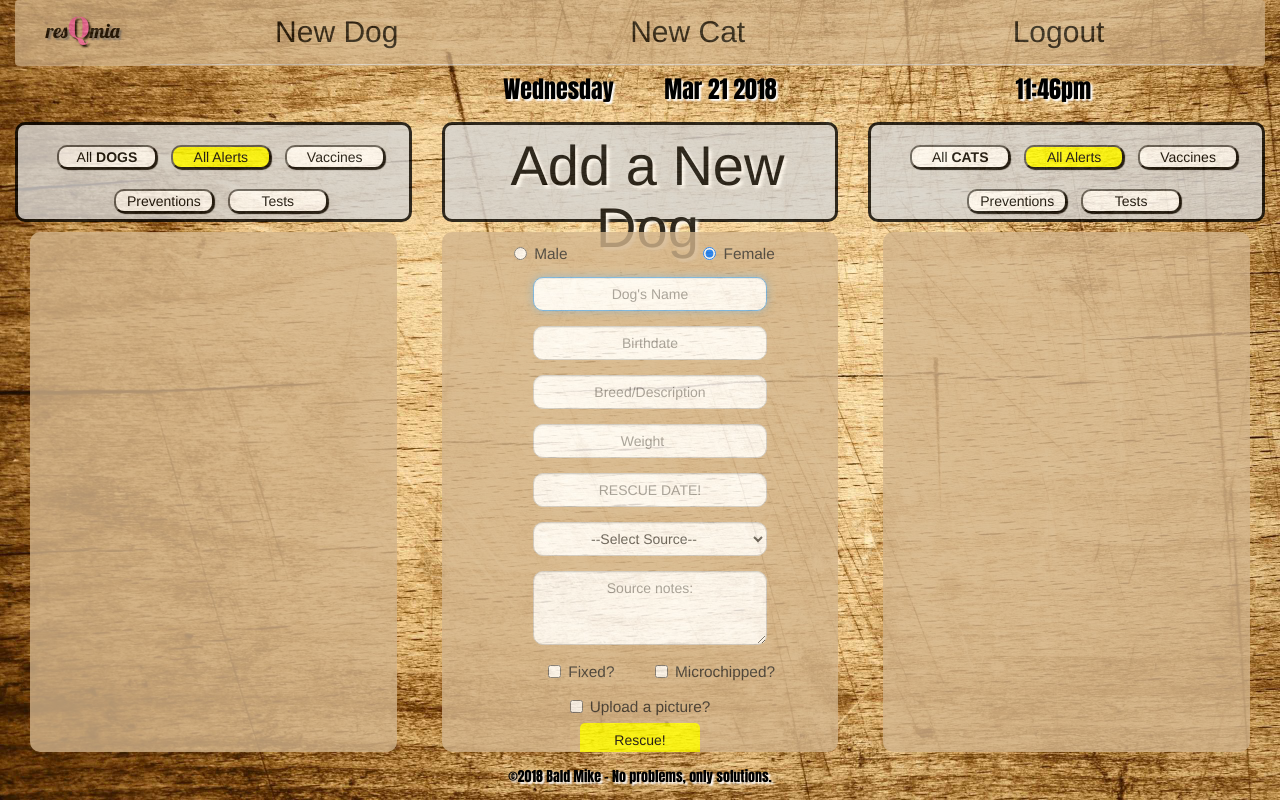
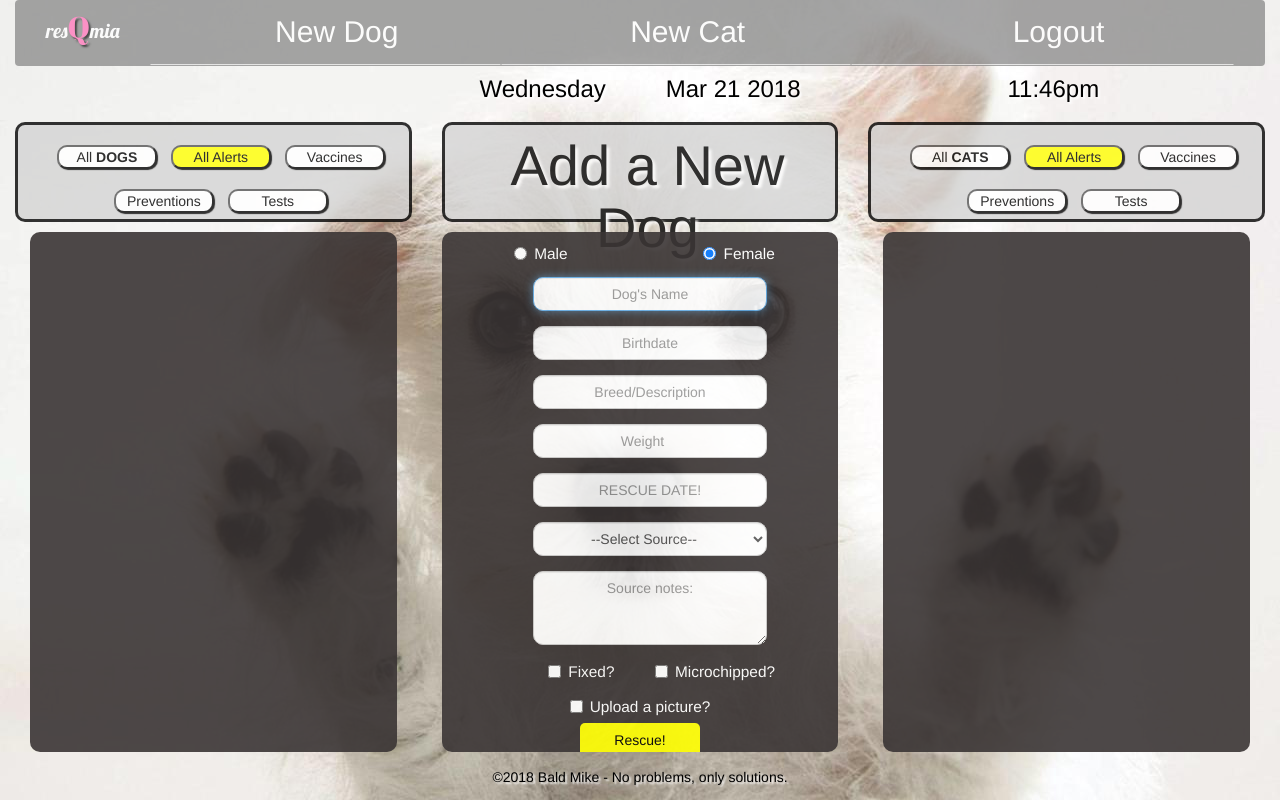
Before and after one commit to baldmike/portfolio2018, a Django app: template apps/resQmia_app/templates/resQmia_app/dashboard_new_dog.html in a window 1280 px wide. Run offline with Django 3.2, Linux system fonts and the light colour scheme; the template is opened without the code that fills it, so the values that code supplies are empty; parts of the project's set-up code (start-up, migrations or seed data) failed here and were passed over; some libraries are stand-ins or nearby versions; some web fonts are replaced.

Commit message:
nav variation

```diff
--- a/apps/portfolio_app/static/portfolio_app/css/styles.css
+++ b/apps/portfolio_app/static/portfolio_app/css/styles.css
@@ -738,3 +738,7 @@ ul.social-buttons li a:active, ul.social-buttons li a:focus, ul.social-buttons l
 .instructions {
   padding-bottom: 30px;
 }
+
+.yellow {
+  color: #fec503;
+}
--- a/apps/resQmia_app/static/resQmia_app/css/styles.css
+++ b/apps/resQmia_app/static/resQmia_app/css/styles.css
@@ -5,7 +5,7 @@
 }
 
 body {
-    background-image: url('../images/back3.jpg');
+    background-image: url('../images/puppy6.jpg');
     background-repeat: no-repeat;
     background-attachment: fixed;
     background-size: cover;
@@ -20,7 +20,7 @@ li {
 }
 
 a {
-    color: black;
+    color: white;
 }
 
 button:focus {
@@ -60,13 +60,15 @@ button:hover {
 
 .animal-list {
     font-family: 'Anton', sans-serif;
+    color: white;
 }
+
 .list-box {
     height: 65vh;
     margin-bottom: 10px;
     border-radius: 10px;
-    background-color: tan;
-    opacity: .8;
+    background-color: rgb(58, 53, 53);
+    opacity: .9;
     overflow: scroll;
 }
 
@@ -91,7 +93,8 @@ button:hover {
 }
 
 .api-strip {
-    font-family: 'Anton', sans-serif;
+    /* font-family: 'Anton', sans-serif; */
+    font-weight: 400;
     color: black;
     text-shadow: 2px 2px 2px white;
     margin: 5px;
@@ -115,7 +118,7 @@ button:hover {
 
 .navbar {
     margin-bottom: 0px;
-    background-color: tan;
+    background-color: gray;
     opacity: .7;
     font-size: 30px;
 }
@@ -204,3 +207,7 @@ button:hover {
 .acme {
     font-family: 'Acme', sans-serif;
 }
+
+.white {
+    color: white;
+}
--- a/apps/resQmia_app/templates/partials/new_cat.html
+++ b/apps/resQmia_app/templates/partials/new_cat.html
@@ -1,5 +1,5 @@
 <h3 class="title header center">Add a New Cat</h3>
-<div class="list-box">
+<div class="list-box white">
     <form class="form-vertical" action="/resQmia/rescue_cat" method="post" id="new_cat_form" enctype="multipart/form-data">
     {% csrf_token %}
 
--- a/apps/resQmia_app/templates/partials/new_dog.html
+++ b/apps/resQmia_app/templates/partials/new_dog.html
@@ -5,10 +5,10 @@
 
         <div class="form-group gender center">
             <div class="col-xs-6">
-                <label class="radio-inline"><input type="radio" name="gender" id="male" value="male">Male</label>
+                <label class="radio-inline white"><input type="radio" name="gender" id="" value="male">Male</label>
             </div>
             <div class="col-xs-6">
-                <label class="radio-inline"><input type="radio" name="gender" id="female" value="female" checked="checked">Female</label>
+                <label class="radio-inline white"><input type="radio" name="gender" id="female" value="female" checked="checked">Female</label>
             </div>
         </div>
 
@@ -58,12 +58,12 @@
 
             <div class="form-group">
                 <div class="col-xs-6 center">
-                    <label for="fixed" class="checkbox-inline">
+                    <label for="fixed" class="checkbox-inline white">
                     <input type="checkbox" name="fixed" id="fixed">Fixed?</label>
                 </div>
 
                 <div class="col-xs-6 center">
-                    <label for="microchip" class="checkbox-inline">
+                    <label for="microchip" class="checkbox-inline white">
                     <input type="checkbox" name="microchip" id="microchip">Microchipped?</label>
                 </div>
 
@@ -76,7 +76,7 @@
             </div>
 
             <div class="col-xs-12 center">
-                <label for="picture" class="checkbox-inline">
+                <label for="picture" class="checkbox-inline white">
                 <input type="checkbox" name="picture" id="picture">Upload a picture?</label>
             </div>
             <br>
```
Also changed, not shown: apps/portfolio_app/templates/portfolio_app/index.html (+9 -5 lines), 1 other file.
